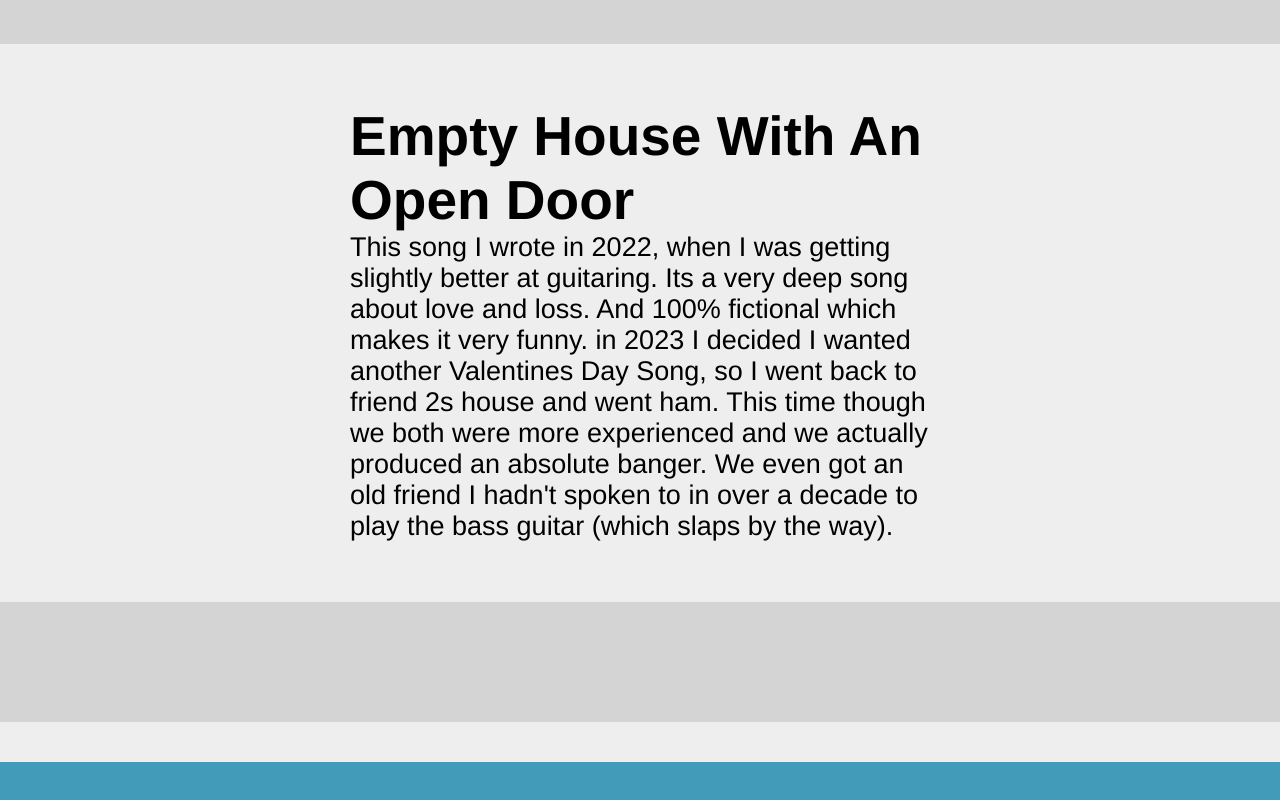
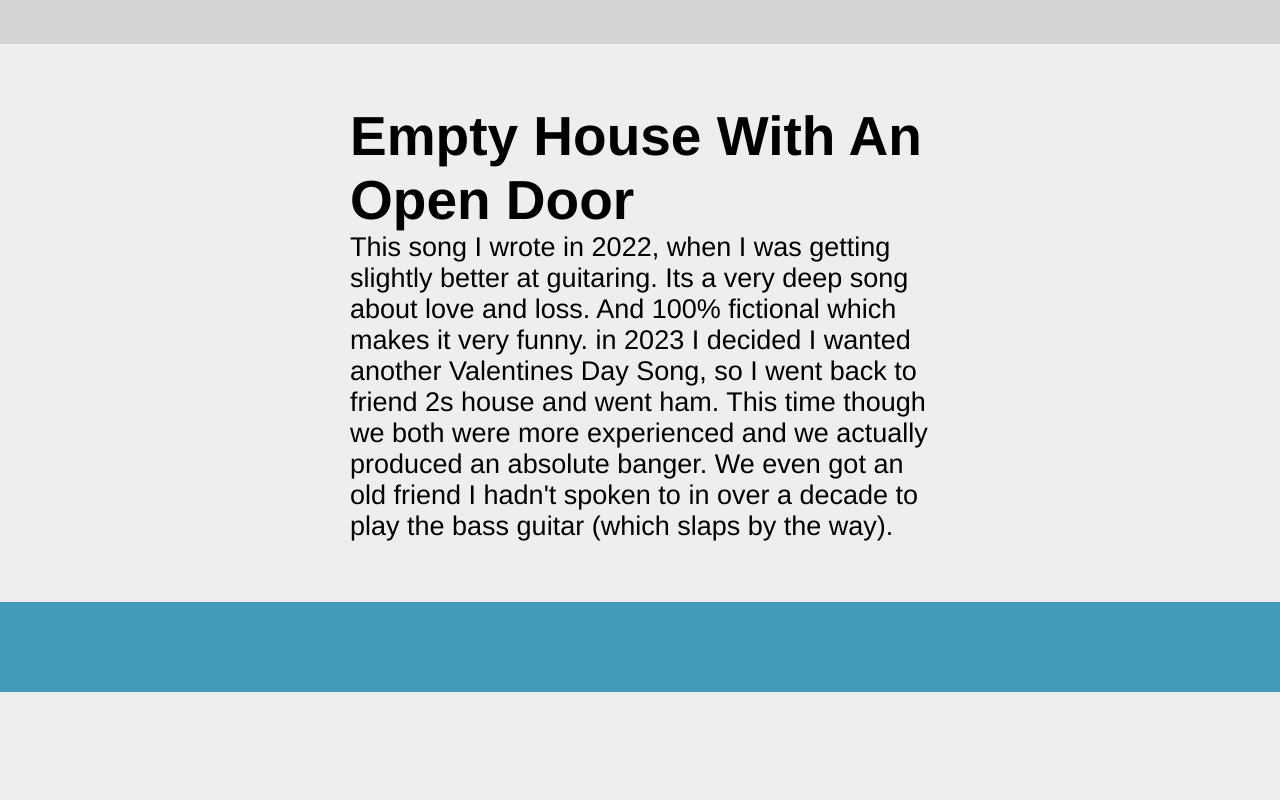
Before and after one commit to Christian-Irvine/svelte_2023_webdev1, a SvelteKit app: page /chrissyfresh in a window 1280 px wide. Shown: the part 3488-4288 px from the top of the page. After the commit the page ends 4180 px from the top, so only its background shows below. Built offline with nearby package versions, Linux system fonts and the light colour scheme.

Commit message:
Removed strange margin on footer

```diff
--- a/src/routes/chrissyfresh/+page.svelte
+++ b/src/routes/chrissyfresh/+page.svelte
@@ -50,6 +50,4 @@
         in 2023 I decided I wanted another Valentines Day Song, so I went back to friend 2s house and went ham. This time though we both were more experienced and we actually produced an absolute banger.
         We even got an old friend I hadn't spoken to in over a decade to play the bass guitar (which slaps by the way)."
     />
-
-    <Article heading="" text=""/>
 </div>
--- a/static/css/main.css
+++ b/static/css/main.css
@@ -196,6 +196,7 @@ footer {
     display: flex;
     justify-content: flex-end;
     flex-wrap: wrap;
+    margin: 0;
 }
 
 header {
```
